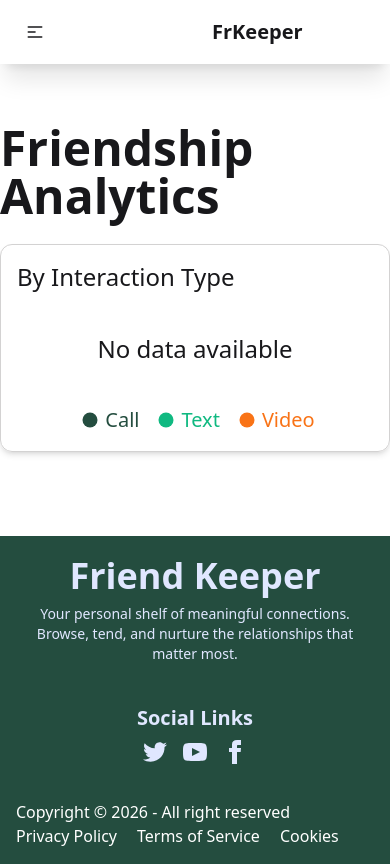
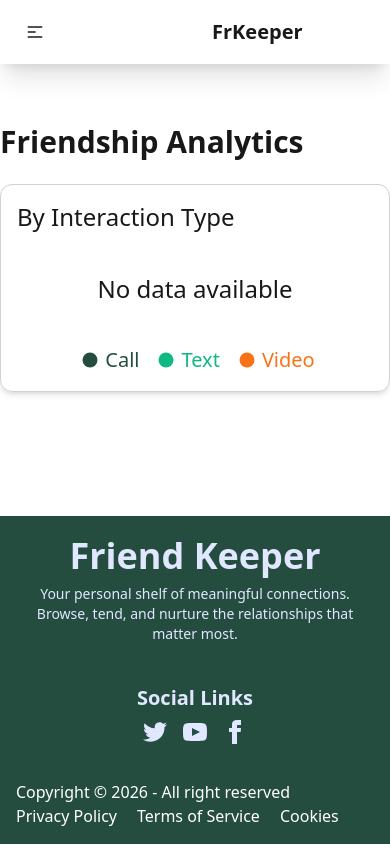
Before and after one commit to md-sadik-ahmed-l/Friend-Keeper, a Next.js app: page /stats in a window 390 px wide. Built offline with nearby package versions, Linux system fonts and the light colour scheme.

Commit message:
phone responsive

```diff
--- a/src/app/stats/page.jsx
+++ b/src/app/stats/page.jsx
@@ -37,7 +37,7 @@
     return (
         <div className=" py-15 max-w-300 m-auto ">
 
-            <h1 className="text-5xl font-extrabold">Friendship Analytics</h1>
+            <h1 className="text-3xl sm:text-5xl font-extrabold">Friendship Analytics</h1>
 
             <div className="border border-[#d3d2d2]  my-6 p-4 shadow-md rounded-xl">
                 <h1 className="text-2xl font-medium mb-10">By Interaction Type</h1>
@@ -64,7 +64,7 @@
                         </PieChart>
                     )}
 
-                    <div className="flex gap-3 mt-10 ">
+                    <div className="flex flex-wrap gap-3 mt-10 ">
                         <h4 className="flex justify-center items-center text-xl text-[#244D3F]"><span className="text-3xl"><GoDotFill /></span>Call</h4>
 
                         <h4 className="flex justify-center items-center text-xl text-[#10b981]"><span className="text-3xl"><GoDotFill /></span>Text</h4>
```
